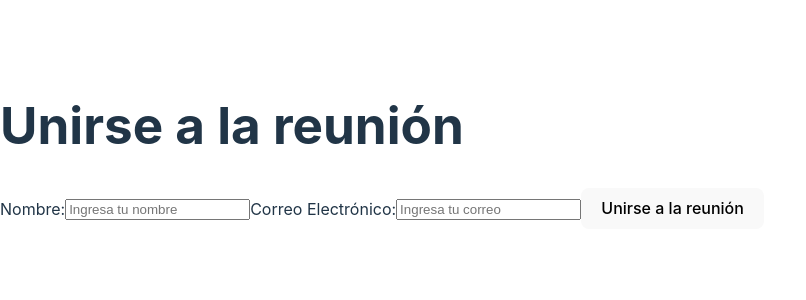
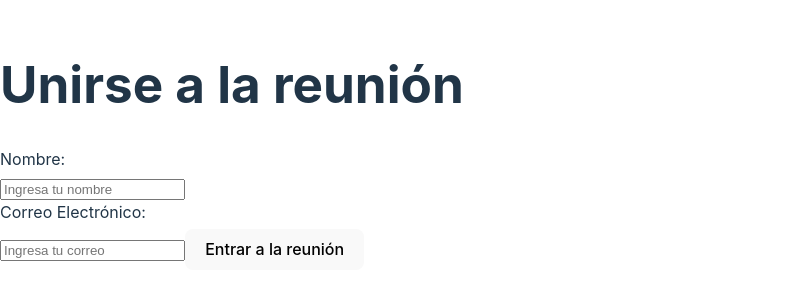
Before and after one commit to gabasaura/react_collective-meetings-frontend, a React (Vite) app: page /meeting/1 in a window 1280 px wide. Shown: the part 254-554 px from the top of the page, without its empty margins (0-806 px from the left). Built offline with nearby package versions, Linux system fonts and the light colour scheme.

Commit message:
checkpoint

```diff
--- a/src/App.tsx
+++ b/src/App.tsx
@@ -1,7 +1,8 @@
 import React from 'react';
 import { BrowserRouter as Router, Routes, Route } from 'react-router-dom';
-import Home from './pages/NewMeeting'; // Página para crear una nueva reunión
-import JoinMeeting from './pages/JoinMeeting'; // Página para unirse a una reunión con un hash
+import Home from './pages/Home'; // Página para crear una nueva reunión
+import JoinMeeting from './pages/MeetingLogin';
+import Meeting from './pages/Meeting';
 
 const App: React.FC = () => {
   return (
@@ -9,6 +10,7 @@ const App: React.FC = () => {
       <Routes>
         {/* Ruta para crear una nueva reunión */}
         <Route path="/" element={<Home />} />
+        <Route path="/meeting" element={<Meeting />} />
 
         {/* Ruta para unirse a una reunión con un hash */}
         <Route path="/meeting/:hash" element={<JoinMeeting />} />
--- a/src/pages/JoinMeeting.tsx
+++ /dev/null
@@ -1,49 +0,0 @@
-import React, { useState } from 'react';
-import { useParams } from 'react-router-dom';
-
-const JoinMeeting: React.FC = () => {
-  const { hash } = useParams<{ hash: string }>(); // Captura el hash desde la URL
-  const [name, setName] = useState<string>(''); // Estado para el nombre
-  const [email, setEmail] = useState<string>(''); // Estado para el email
-
-  const handleJoin = (e: React.FormEvent) => {
-    e.preventDefault();
-
-    if (name.trim() === '' || email.trim() === '') {
-      alert('Por favor, ingresa tu nombre y correo');
-      return;
-    }
-
-    // Aquí debes enviar los datos al servidor o realizar la lógica para unirse a la reunión
-    console.log(`Unirse a la reunión con hash: ${hash}, nombre: ${name}, correo: ${email}`);
-  };
-
-  return (
-    <div>
-      <h1>Unirse a la reunión</h1>
-      <form onSubmit={handleJoin}>
-        <label htmlFor="name">Nombre:</label>
-        <input
-          type="text"
-          id="name"
-          value={name}
-          onChange={(e) => setName(e.target.value)}
-          placeholder="Ingresa tu nombre"
-        />
-
-        <label htmlFor="email">Correo Electrónico:</label>
-        <input
-          type="email"
-          id="email"
-          value={email}
-          onChange={(e) => setEmail(e.target.value)}
-          placeholder="Ingresa tu correo"
-        />
-
-        <button type="submit">Unirse a la reunión</button>
-      </form>
-    </div>
-  );
-};
-
-export default JoinMeeting;
--- a/src/pages/Meeting.tsx
+++ b/src/pages/Meeting.tsx
@@ -0,0 +1,23 @@
+import React from 'react';
+import { useLocation, useParams } from 'react-router-dom';
+import DateBlockSelector from '../components/DateBlockSelector';
+
+const Meeting: React.FC = () => {
+  const { hash } = useParams<{ hash: string }>();
+  const location = useLocation();
+  const { name, email } = location.state as { name: string, email: string }; // Obteniendo datos de state
+
+  return (
+    <div>
+      <h1>Bienvenido a la reunión</h1>
+      <p>Nombre: {name}</p>
+      <p>Correo: {email}</p>
+      <p>Hash de la reunión: {hash}</p>
+
+      {/* Componente del calendario */}
+      <DateBlockSelector />
+    </div>
+  );
+};
+
+export default Meeting;
--- /dev/null
+++ b/src/pages/MeetingLogin.tsx
@@ -0,0 +1,52 @@
+import React, { useState } from 'react';
+import { useNavigate, useParams } from 'react-router-dom';
+
+const MeetingLogin: React.FC = () => {
+  const { hash } = useParams<{ hash: string }>(); // Captura el hash de la URL
+  const [name, setName] = useState<string>('');
+  const [email, setEmail] = useState<string>('');
+  const navigate = useNavigate();
+
+  const handleLogin = (e: React.FormEvent) => {
+    e.preventDefault();
+    if (!name || !email) {
+      alert('Por favor, ingresa tu nombre y correo.');
+      return;
+    }
+
+    // Simula el inicio de sesión (aquí podrías agregar lógica para manejar autenticación)
+    console.log(`Nombre: ${name}, Email: ${email}, Hash: ${hash}`);
+
+    // Redirigir a la página de la reunión con el hash
+    navigate(`/meeting/${hash}`, { state: { name, email } });
+  };
+
+  return (
+    <div>
+      <h1>Unirse a la reunión</h1>
+      <form onSubmit={handleLogin}>
+        <label htmlFor="name">Nombre:</label>
+        <input
+          type="text"
+          id="name"
+          value={name}
+          onChange={(e) => setName(e.target.value)}
+          placeholder="Ingresa tu nombre"
+        />
+
+        <label htmlFor="email">Correo Electrónico:</label>
+        <input
+          type="email"
+          id="email"
+          value={email}
+          onChange={(e) => setEmail(e.target.value)}
+          placeholder="Ingresa tu correo"
+        />
+
+        <button type="submit">Entrar a la reunión</button>
+      </form>
+    </div>
+  );
+};
+
+export default MeetingLogin;
```
Also changed, not shown: src/components/DateBlockSelector.tsx (renamed from src/components/Calendar.tsx).
